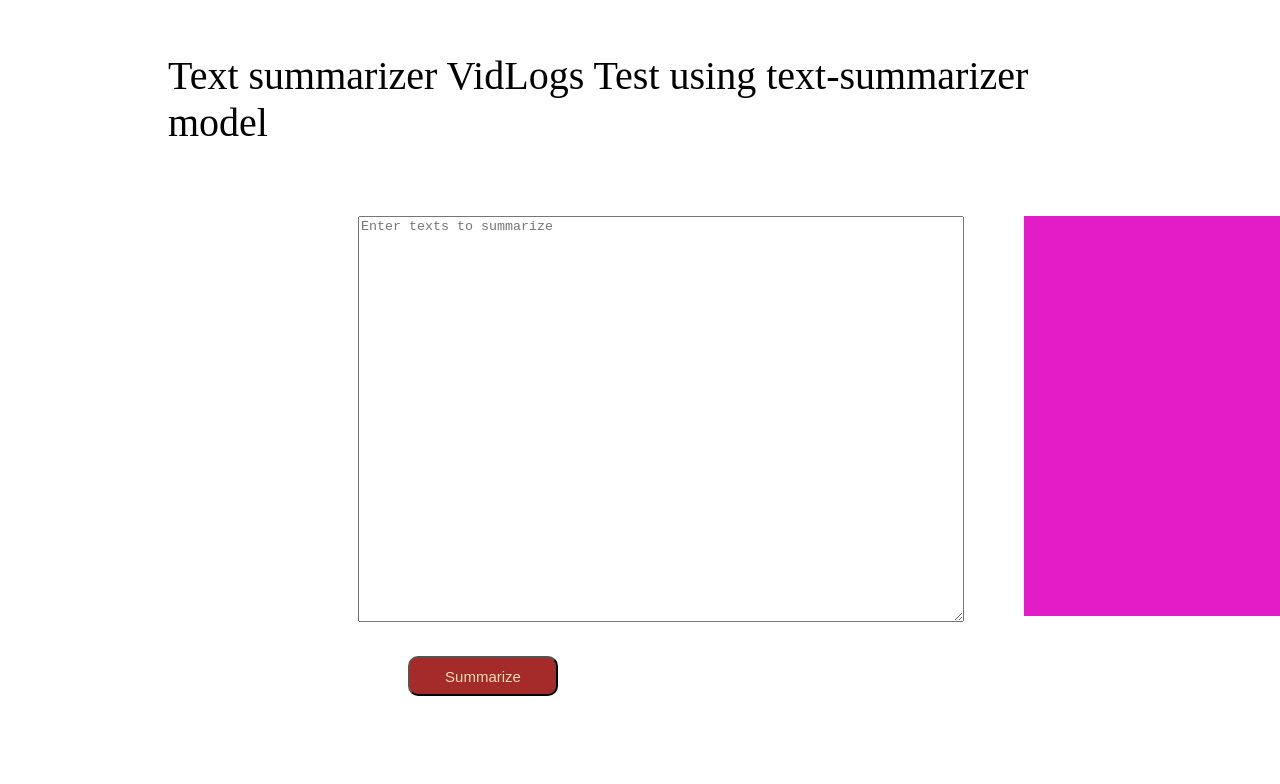
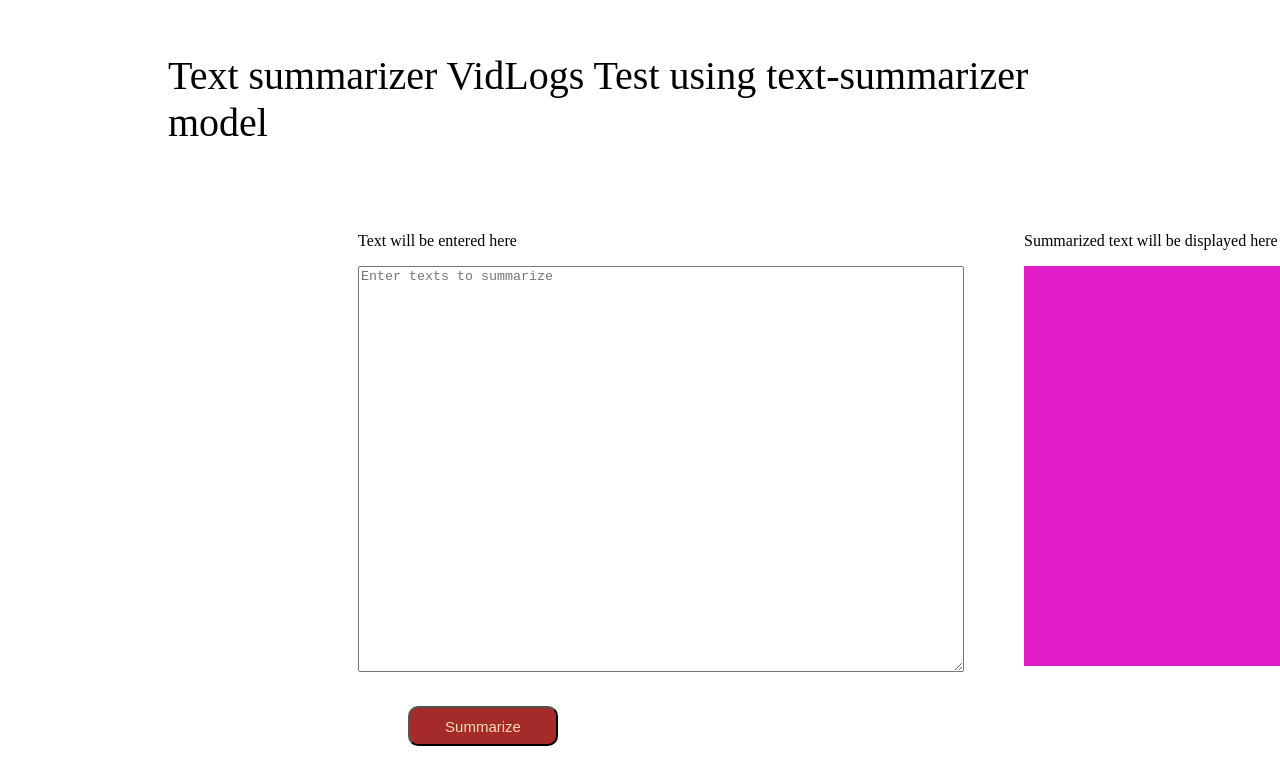
Before and after one commit to Nicholas-Kipkoech/Vidlog-test, a React (Vite) app: page / in a window 1280 px wide. Shown: the part 108-892 px from the top of the page. Built offline with nearby package versions, Linux system fonts and the light colour scheme; no server answers.

Commit message:
chore(add):style and add few components

```diff
--- a/src/App.jsx
+++ b/src/App.jsx
@@ -8,8 +8,9 @@ function App() {
   const [text, setText] = useState("");
 
   const configuration = new Configuration({
-    apiKey: "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",
+    apiKey: import.meta.env.VITE_API_KEY,
   });
+
   const openai = new OpenAIApi(configuration);
 
   const fetchSumamary = async () => {
@@ -22,6 +23,7 @@ function App() {
       frequency_penalty: 0.0,
       presence_penalty: 0.0,
     });
+
     setSummary(response.data.choices[0].text);
   };
 
@@ -33,6 +35,8 @@ function App() {
 
       <div className="summary-area">
         <div className="text-area-div">
+          <p> Text will be entered here</p>
+
           <textarea
             className="text-area"
             value={text}
@@ -41,6 +45,7 @@ function App() {
           ></textarea>
         </div>
         <div className="text-area-div">
+          <p>Summarized text will be displayed here</p>
           <div className="text-area2">{summary}</div>
         </div>
       </div>
```
